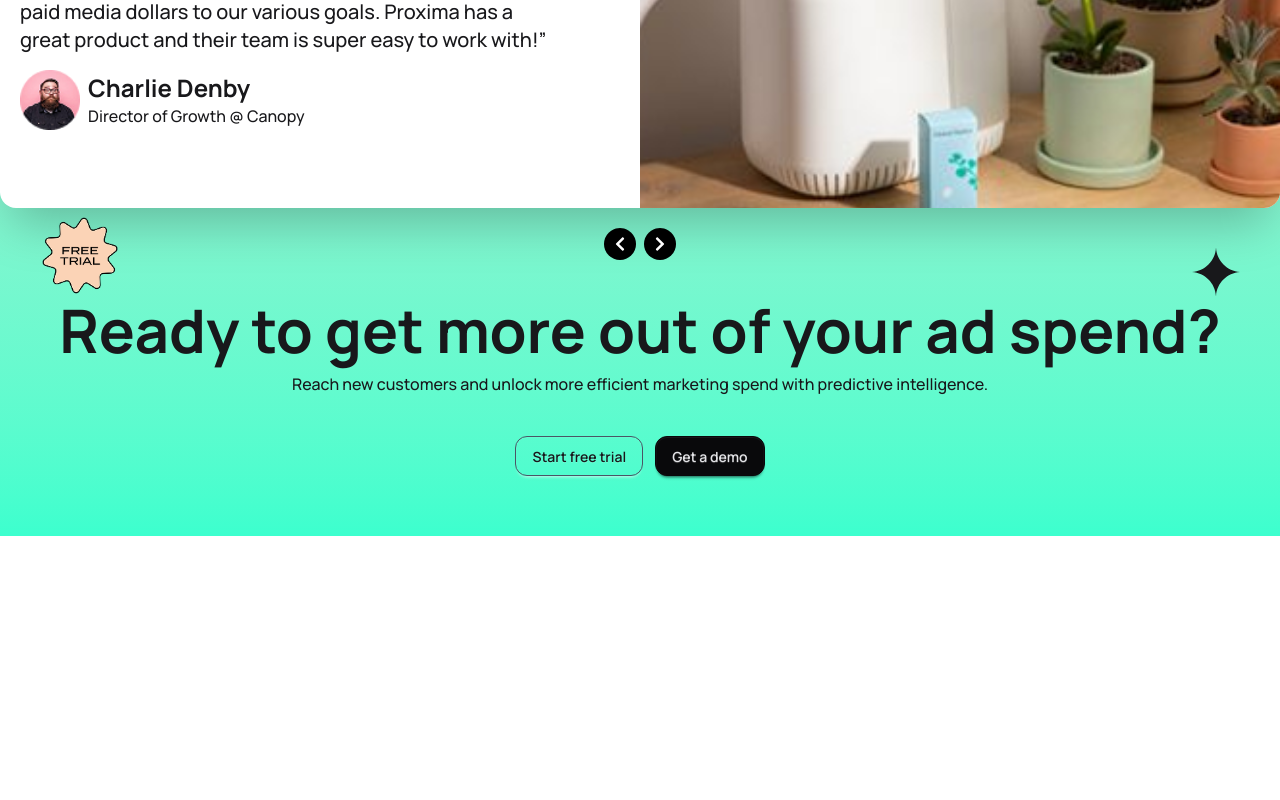
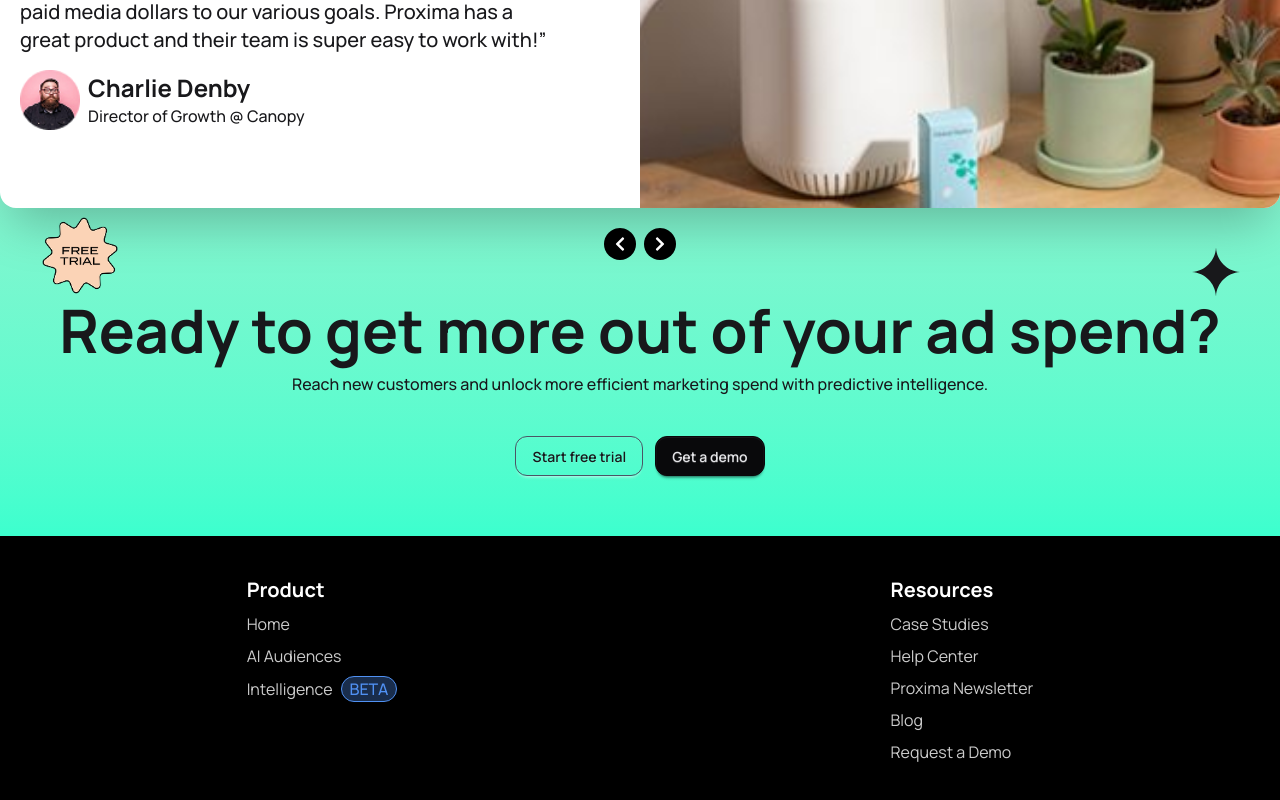
Before and after one commit to amitchandradas2004/Marketing-Landing-page-By-React, a React (Vite) app: page / in a window 1280 px wide. Shown: the part 2820-3620 px from the top of the page. Before the commit the page ends 3356 px from the top, so only its background shows below. Built offline with nearby package versions, Linux system fonts and the light colour scheme.

Commit message:
Footer is done

```diff
--- a/src/App.jsx
+++ b/src/App.jsx
@@ -2,6 +2,7 @@ import "./App.css";
 import Audience from "./Components/Audience/Audience";
 import Banner from "./Components/Banner/Banner";
 import Chart from "./Components/Chart/Chart";
+import Footer from "./Components/Footer/Footer";
 import Growth from "./Components/Growth/Growth";
 import Logo from "./Components/Logo/Logo";
 
@@ -16,6 +17,7 @@ function App() {
       <Audience></Audience>
       <Growth></Growth>
       <Word></Word>
+      <Footer></Footer>
     </>
   );
 }
--- /dev/null
+++ b/src/Components/Footer/Footer.jsx
@@ -0,0 +1,32 @@
+import React from "react";
+
+const Footer = () => {
+  return (
+    <div className="bg-black py-10 text-white">
+      <div className="container mx-auto flex flex-col md:flex-row   justify-around text-center md:text-start space-y-5">
+        <div className="space-y-2">
+          <h3 className="font-bold text-xl">Product</h3>
+          <p className="opacity-80">Home</p>
+          <p className="opacity-80">AI Audiences</p>
+          <div className="flex gap-2 items-center justify-center md:justify-start">
+            {" "}
+            <p className="opacity-80">Intelligence</p>
+            <button className="bg-[#5091F350] px-2 rounded-full text-[#5091F3] font-medium border">
+              BETA
+            </button>
+          </div>
+        </div>
+        <div className=" space-y-2">
+          <h3 className="font-bold text-xl">Resources</h3>
+          <p className="opacity-80">Case Studies</p>
+          <p className="opacity-80">Help Center</p>
+          <p className="opacity-80">Proxima Newsletter</p>
+          <p className="opacity-80">Blog</p>
+          <p className="opacity-80">Request a Demo</p>
+        </div>
+      </div>
+    </div>
+  );
+};
+
+export default Footer;
--- a/src/Components/Word/Word.jsx
+++ b/src/Components/Word/Word.jsx
@@ -64,10 +64,10 @@ const Word = () => {
         </button>
         <button className="btn btn-neutral rounded-xl">Get a demo</button>
       </div>
-      <div className="absolute bottom-50 md:bottom-40 lg:bottom-60 left-5 md:left-10">
+      <div className="absolute bottom-40 md:bottom-40 lg:bottom-60 left-5 md:left-10">
         <img src={FreeImage} className="w-20 select-none" />
       </div>
-      <div className="absolute bottom-50 md:bottom-45 lg:bottom-60 right-10">
+      <div className="absolute bottom-40 md:bottom-45 lg:bottom-60 right-10">
         <span className="text-5xl">
           <RiGeminiFill />
         </span>
```
